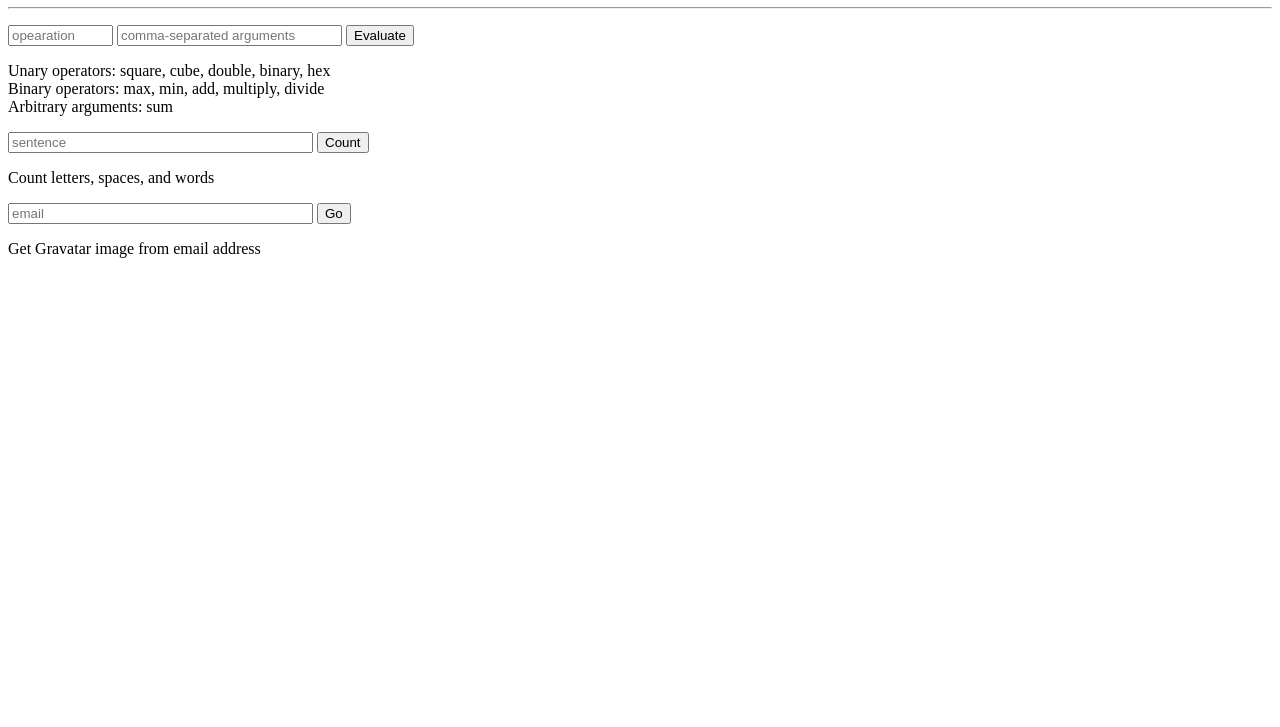
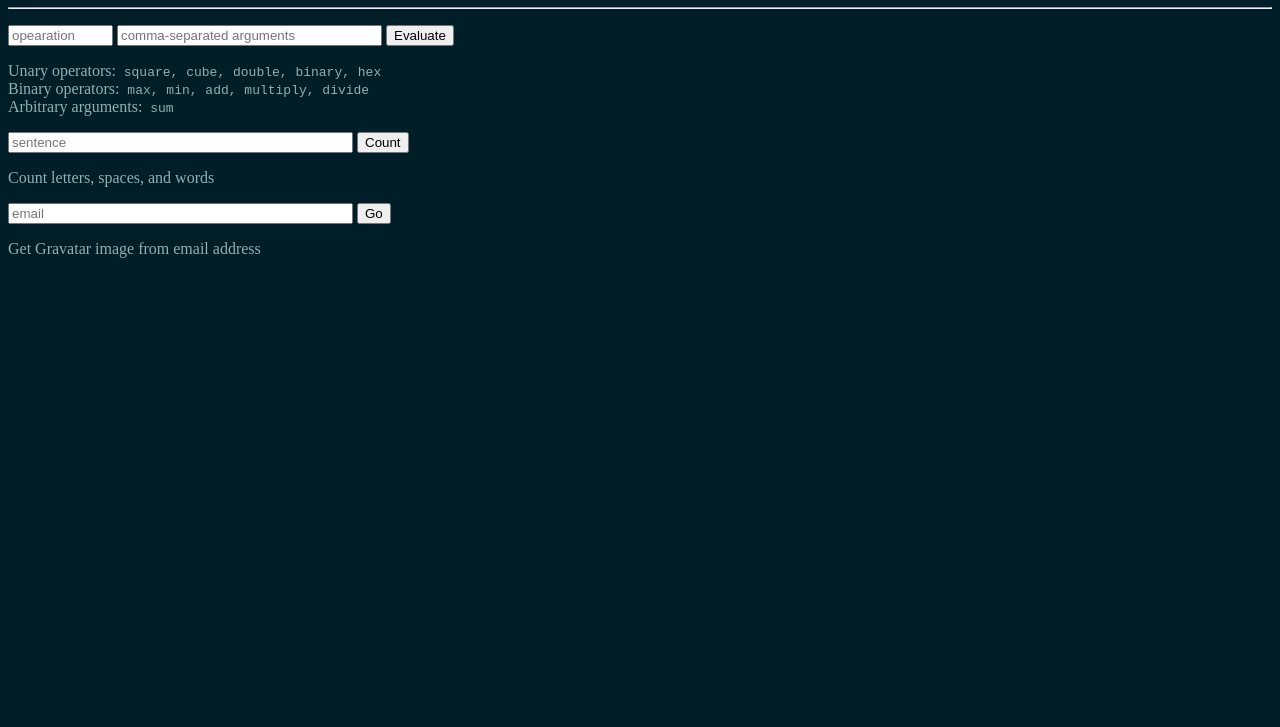
Before and after one commit to babelthuap/my-first-api, a website: page client/index.html in a window 1280 px wide. Shown: the part 73-800 px from the top of the page. Drawn offline with nearby package versions, Linux system fonts and the light colour scheme.

Commit message:
Make the client page a bit prettier

```diff
--- a/client/index.html
+++ b/client/index.html
@@ -12,21 +12,21 @@
   <hr>
   <p>
     <input type="text" class="math op" size="10" placeholder="opearation">
-    <input type="text" class="math args" size="25" placeholder="comma-separated arguments">
+    <input type="text" class="math args" size="30" placeholder="comma-separated arguments">
     <button class="math">Evaluate</button>
     <span class="math"></span><br>
-    <div>Unary operators: square, cube, double, binary, hex<br>
-    Binary operators: max, min, add, multiply, divide<br>
-    Arbitrary arguments: sum</div>
+    <div>Unary operators:<span class="tt"> square, cube, double, binary, hex</span><br>
+    Binary operators:<span class="tt"> max, min, add, multiply, divide</span><br>
+    Arbitrary arguments:<span class="tt"> sum</span></div>
   </p>
   <p>
-    <input type="text" class="sentence" size="35" placeholder="sentence">
+    <input type="text" class="sentence" size="40" placeholder="sentence">
     <button class="sentence">Count</button>
     <span class="sentence"></span><br>
     <div>Count letters, spaces, and words</div>
   </p>
   <p>
-    <input type="text" class="gravatar" size="35" placeholder="email">
+    <input type="text" class="gravatar" size="40" placeholder="email">
     <button class="gravatar">Go</button>
     <div>Get Gravatar image from email address</div>
   </p>
--- a/client/style.css
+++ b/client/style.css
@@ -0,0 +1,16 @@
+body {
+  color: #92AFB2;
+  background-color: #001E27;
+}
+
+#inputs {
+  text-align: left;
+}
+
+.tt {
+  font-family: monospace;
+}
+
+img {
+  border-radius: 10px;
+}
```
